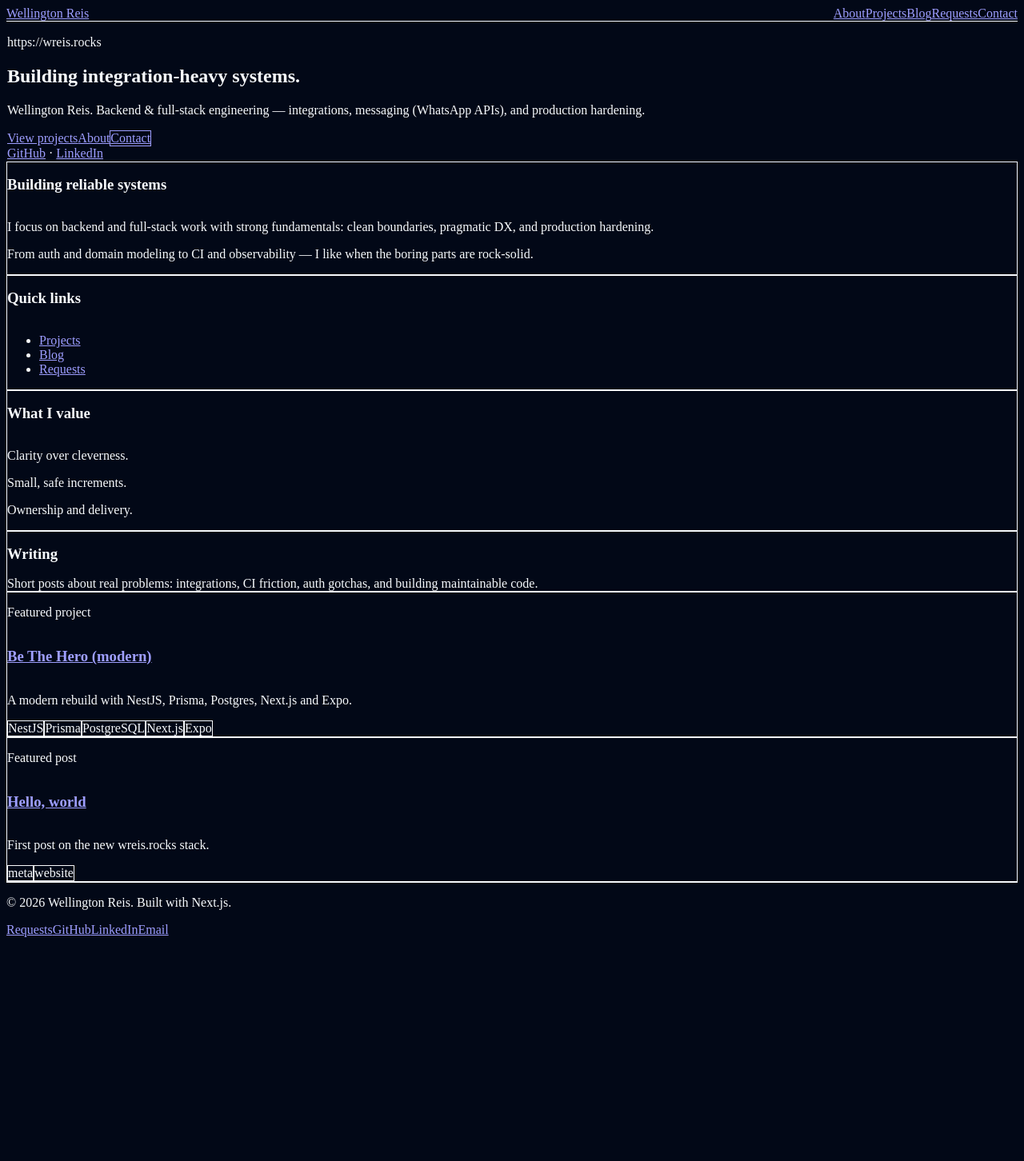
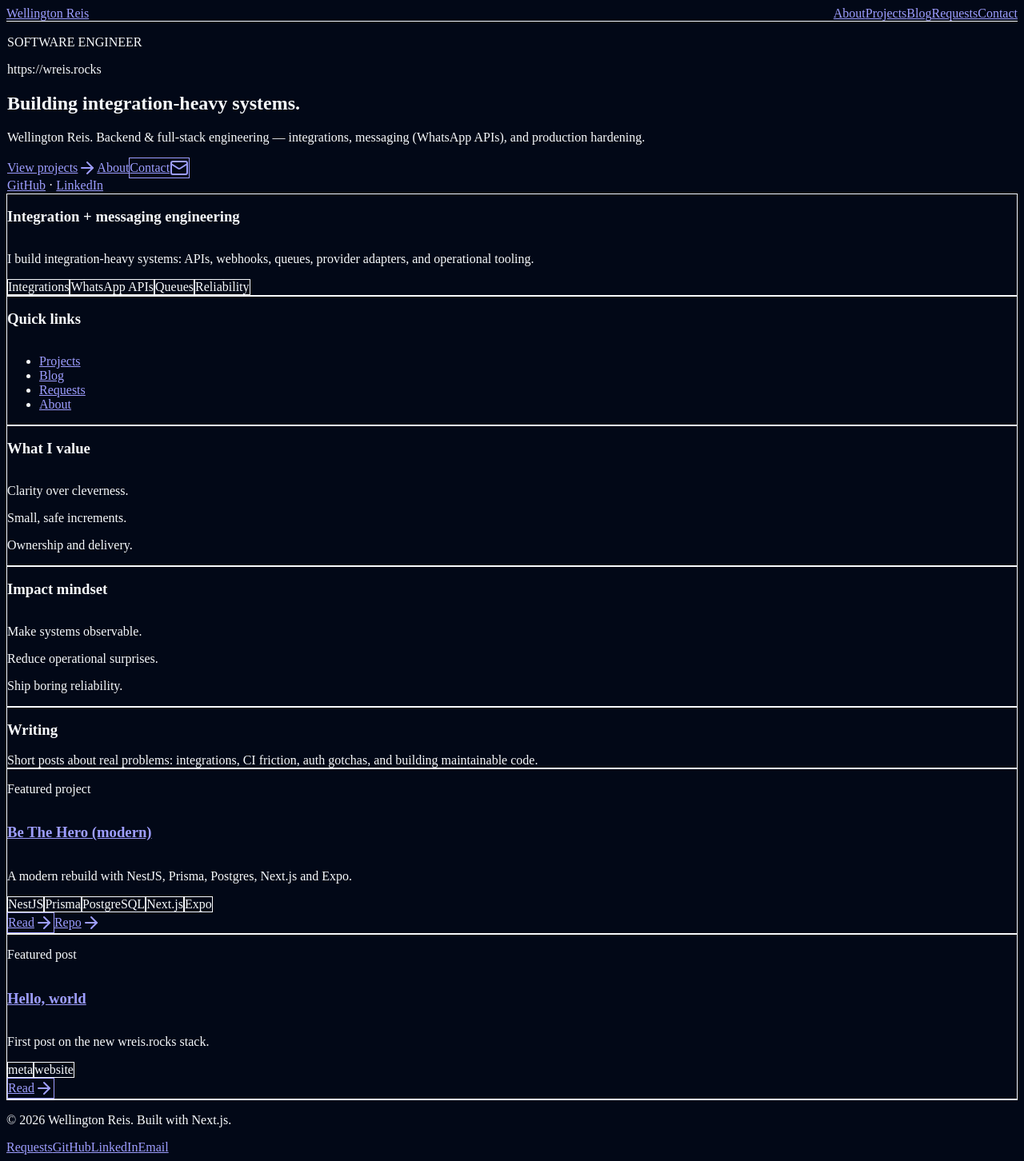
Before and after one commit to wellrcosta/wreis-website, a Next.js app: page / in a window 1280 px wide. Shown: the whole page at 80% size. Before the commit the page ends 1180 px from the top, so only its background shows below. Built offline with nearby package versions, Linux system fonts and the light colour scheme.

Commit message:
fix: restore home sections after build parsing error

```diff
--- a/src/app/page.tsx
+++ b/src/app/page.tsx
@@ -1,4 +1,6 @@
 import Link from 'next/link';
+
+import { ArrowRight, Mail } from 'lucide-react';
 
 import { GradientBorder } from '@/components/effects/gradient-border';
 import { Spotlight } from '@/components/effects/spotlight';
@@ -16,6 +18,10 @@ export default function HomePage() {
           <Spotlight />
 
           <div className="relative space-y-5">
+            <p className="text-muted-foreground text-xs font-medium tracking-widest uppercase">
+              Software Engineer
+            </p>
+
             <p className="text-muted-foreground text-sm">{site.url}</p>
 
             <h1 className="text-4xl font-bold tracking-tight md:text-6xl">
@@ -29,13 +35,17 @@ export default function HomePage() {
 
             <div className="flex flex-wrap gap-3 pt-2">
               <Button asChild>
-                <Link href="/projects">View projects</Link>
+                <Link href="/projects">
+                  View projects <ArrowRight className="h-4 w-4" />
+                </Link>
               </Button>
               <Button asChild variant="secondary">
                 <Link href="/about">About</Link>
               </Button>
               <Button asChild variant="outline">
-                <Link href="/contact">Contact</Link>
+                <Link href="/contact">
+                  Contact <Mail className="h-4 w-4" />
+                </Link>
               </Button>
             </div>
 
--- a/src/components/sections/bento.tsx
+++ b/src/components/sections/bento.tsx
@@ -1,5 +1,6 @@
 import Link from 'next/link';
 
+import { Badge } from '@/components/ui/badge';
 import { Card, CardContent, CardHeader, CardTitle } from '@/components/ui/card';
 
 export function Bento() {
@@ -7,17 +8,19 @@ export function Bento() {
     <section className="grid gap-4 md:grid-cols-3">
       <Card className="hover:bg-accent/20 transition-colors md:col-span-2">
         <CardHeader>
-          <CardTitle>Building reliable systems</CardTitle>
+          <CardTitle>Integration + messaging engineering</CardTitle>
         </CardHeader>
-        <CardContent className="text-muted-foreground space-y-2 text-sm">
+        <CardContent className="text-muted-foreground space-y-3 text-sm">
           <p>
-            I focus on backend and full-stack work with strong fundamentals: clean
-            boundaries, pragmatic DX, and production hardening.
+            I build integration-heavy systems: APIs, webhooks, queues, provider adapters,
+            and operational tooling.
           </p>
-          <p>
-            From auth and domain modeling to CI and observability — I like when the boring
-            parts are rock-solid.
-          </p>
+          <div className="flex flex-wrap gap-2">
+            <Badge variant="secondary">Integrations</Badge>
+            <Badge variant="secondary">WhatsApp APIs</Badge>
+            <Badge variant="secondary">Queues</Badge>
+            <Badge variant="secondary">Reliability</Badge>
+          </div>
         </CardContent>
       </Card>
 
@@ -42,6 +45,11 @@ export function Bento() {
                 Requests
               </Link>
             </li>
+            <li>
+              <Link className="underline" href="/about">
+                About
+              </Link>
+            </li>
           </ul>
         </CardContent>
       </Card>
@@ -57,6 +65,17 @@ export function Bento() {
         </CardContent>
       </Card>
 
+      <Card className="hover:bg-accent/20 transition-colors">
+        <CardHeader>
+          <CardTitle>Impact mindset</CardTitle>
+        </CardHeader>
+        <CardContent className="text-muted-foreground space-y-2 text-sm">
+          <p>Make systems observable.</p>
+          <p>Reduce operational surprises.</p>
+          <p>Ship boring reliability.</p>
+        </CardContent>
+      </Card>
+
       <Card className="hover:bg-accent/20 transition-colors md:col-span-2">
         <CardHeader>
           <CardTitle>Writing</CardTitle>
--- a/src/components/sections/featured.tsx
+++ b/src/components/sections/featured.tsx
@@ -1,6 +1,9 @@
 import Link from 'next/link';
 
+import { ArrowRight } from 'lucide-react';
+
 import { Badge } from '@/components/ui/badge';
+import { Button } from '@/components/ui/button';
 import { Card, CardContent, CardHeader, CardTitle } from '@/components/ui/card';
 import { getAllPosts } from '@/lib/blog/posts';
 import { getAllProjects } from '@/lib/projects/projects';
@@ -26,16 +29,31 @@ export function Featured() {
               {featuredProject.frontmatter.summary}
             </p>
           </CardHeader>
-          <CardContent className="space-y-3">
+          <CardContent className="space-y-4">
             {featuredProject.frontmatter.stack?.length ? (
               <div className="flex flex-wrap gap-2">
-                {featuredProject.frontmatter.stack.slice(0, 5).map((s) => (
+                {featuredProject.frontmatter.stack.slice(0, 6).map((s) => (
                   <Badge key={s} variant="secondary">
                     {s}
                   </Badge>
                 ))}
               </div>
             ) : null}
+
+            <div className="flex flex-wrap gap-2">
+              <Button asChild size="sm" variant="outline">
+                <Link href={`/projects/${featuredProject.slug}`}>
+                  Read <ArrowRight className="h-4 w-4" />
+                </Link>
+              </Button>
+              {featuredProject.frontmatter.links?.repo ? (
+                <Button asChild size="sm" variant="secondary">
+                  <a href={featuredProject.frontmatter.links.repo} target="_blank">
+                    Repo <ArrowRight className="h-4 w-4" />
+                  </a>
+                </Button>
+              ) : null}
+            </div>
           </CardContent>
         </Card>
       ) : null}
@@ -53,16 +71,22 @@ export function Featured() {
               {featuredPost.frontmatter.summary}
             </p>
           </CardHeader>
-          <CardContent className="space-y-3">
+          <CardContent className="space-y-4">
             {featuredPost.frontmatter.tags?.length ? (
               <div className="flex flex-wrap gap-2">
-                {featuredPost.frontmatter.tags.slice(0, 5).map((t) => (
+                {featuredPost.frontmatter.tags.slice(0, 6).map((t) => (
                   <Badge key={t} variant="secondary">
                     {t}
                   </Badge>
                 ))}
               </div>
             ) : null}
+
+            <Button asChild size="sm" variant="outline">
+              <Link href={`/blog/${featuredPost.slug}`}>
+                Read <ArrowRight className="h-4 w-4" />
+              </Link>
+            </Button>
           </CardContent>
         </Card>
       ) : null}
```
